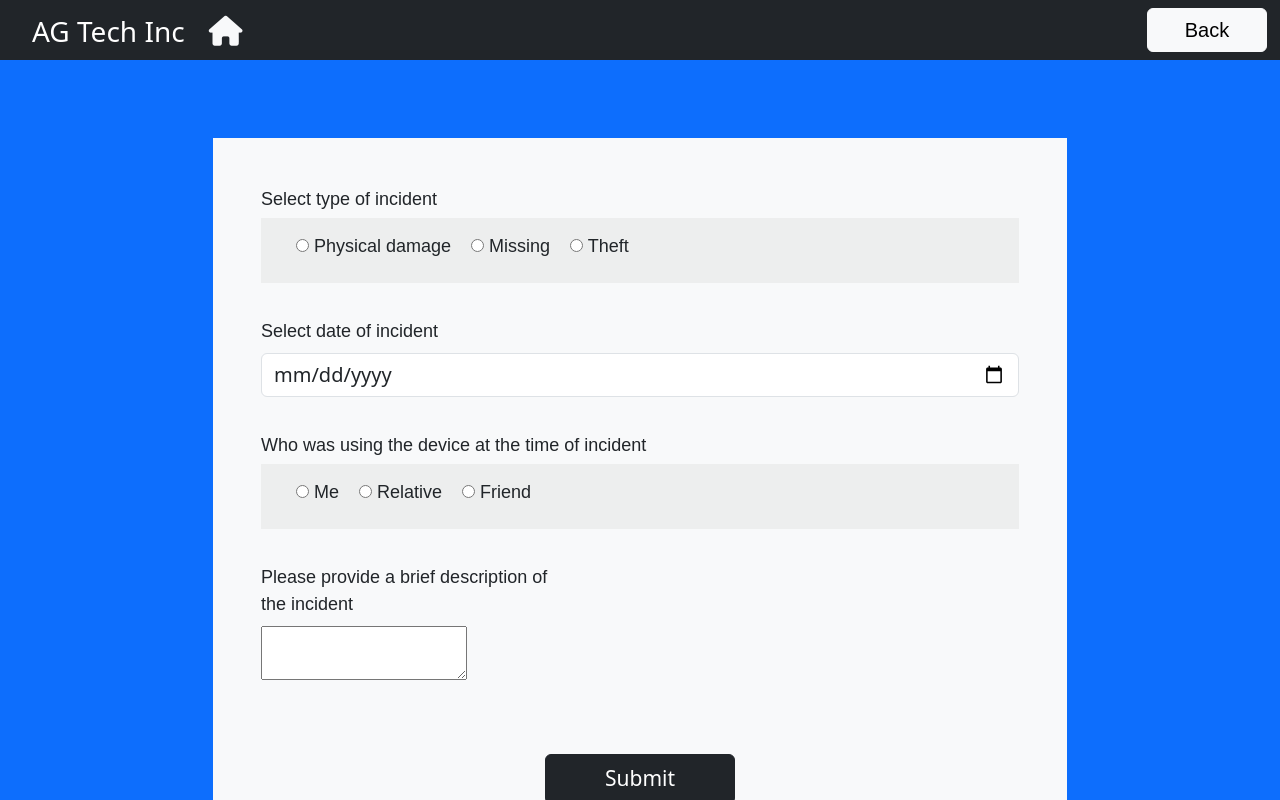
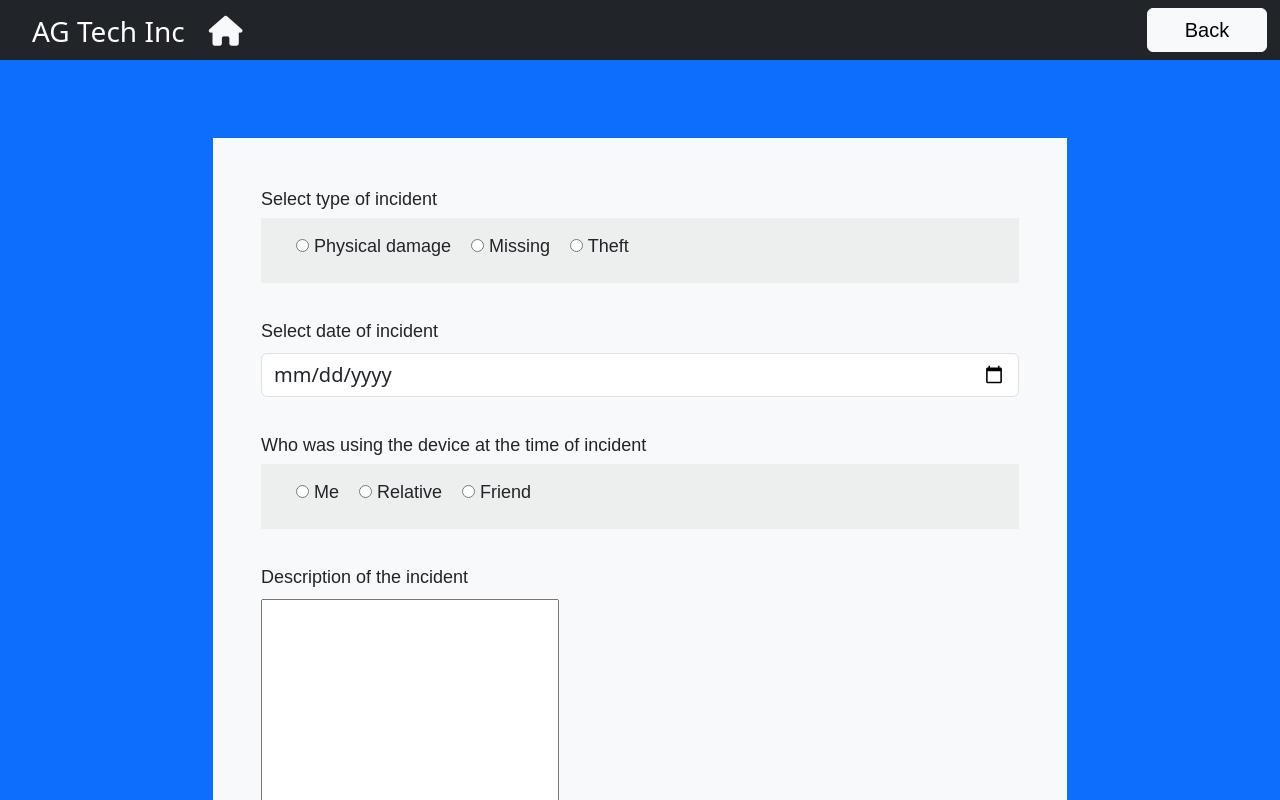
Before and after one commit to angel1715/reactInsuranceApp, a React (Vite) app: page /file-claim in a window 1280 px wide. Shown: the top 800 px of the page. Built offline with nearby package versions, Linux system fonts and the light colour scheme.

Commit message:
some other changes

```diff
--- a/src/index.css
+++ b/src/index.css
@@ -72,7 +72,7 @@ img{
 .description-container{
 
     width: 40%;
-    height: 150px;
+    min-height: 150px;
 
 }
 
--- a/src/insurance/fileClaim.jsx
+++ b/src/insurance/fileClaim.jsx
@@ -180,10 +180,10 @@ function FileClaim() {
 
             <div className="description-container">
               <label className="mb-2">
-                Please provide a brief description of the incident
+                Description of the incident
               </label>
               <br></br>
-              <textarea></textarea>
+              <textarea cols={30} rows={15}></textarea>
             </div>
 
             <div className="container text-center">
```
